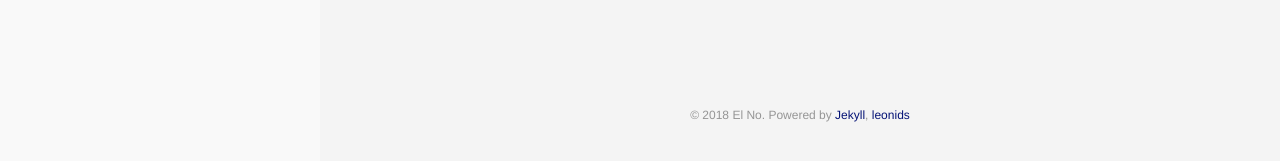
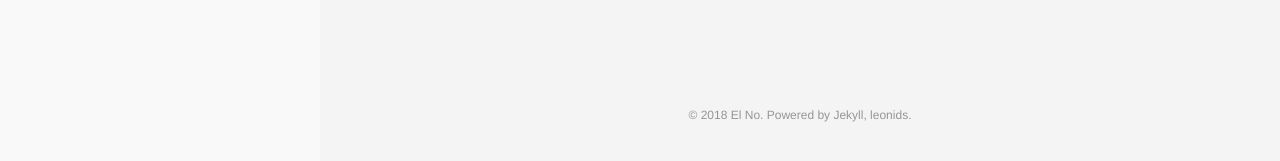
Before and after one commit to reasonableprototype/reasonableprototype.github.io, a Jekyll site: the page built from index.html, in a window 1280 px wide. Shown: the part 1134-1295 px from the top of the page. Built offline with Jekyll 4.4.1, drawn with Linux system fonts in a browser that asks for light colours.

Commit message:
footter style chages

```diff
--- a/_includes/footer.html
+++ b/_includes/footer.html
@@ -1,5 +1,5 @@
 <footer>
   <div class="footer">
-  &copy; {{ site.time | date: '%Y' }} {{ site.owner.name }}. Powered by <a href="http://jekyllrb.com/">Jekyll</a>, <a href="http://github.com/renyuanz/leonids/">leonids</a>
+  &copy; {{ site.time | date: '%Y' }} {{ site.owner.name }}. Powered by <a href="http://jekyllrb.com/" style="color:#959595">Jekyll</a>, <a href="http://github.com/renyuanz/leonids/" style="color:#959595">leonids</a>.
   </div>
 </footer>
```
Also changed, not shown: 11 other files.
